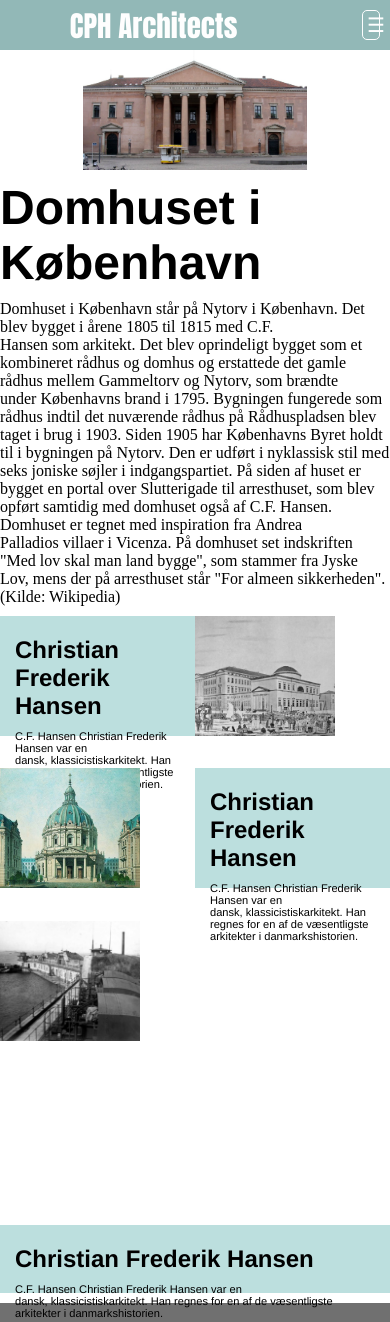
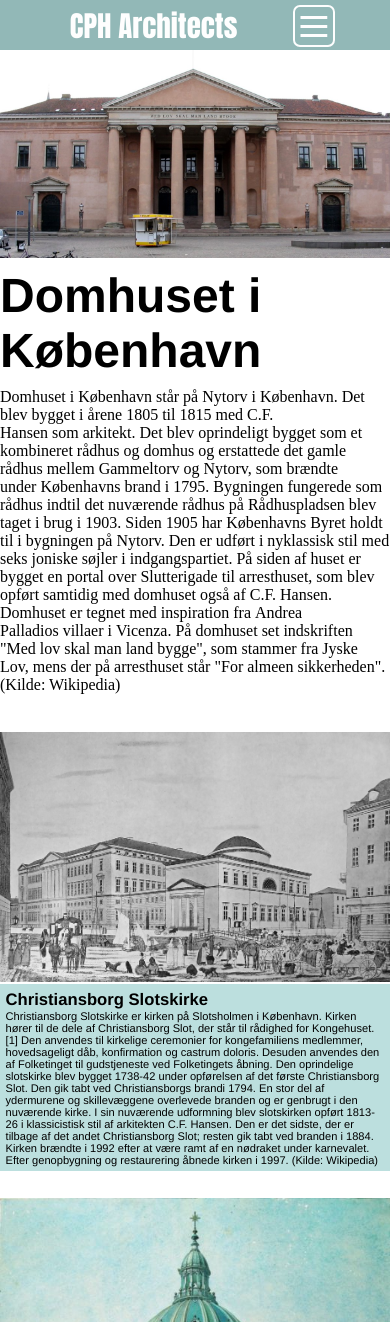
Before and after one commit to rts-cmk/cph_architects, a plain HTML site: page klassisk.html in a window 390 px wide. Shown: the top 1322 px of the page. Drawn offline with Linux system fonts and the light colour scheme.

Commit message:
klassisk

```diff
--- a/assets/style/klassisk.css
+++ b/assets/style/klassisk.css
@@ -10,6 +10,9 @@
 .center{
     display: block;
     margin: auto;
+    object-fit: cover;
+    width: 100%;
+    height: 100%;
 }
 .box{
     max-width: 750px;
@@ -24,78 +27,70 @@
 
 .wrapper{
     margin: 10px auto 5px auto;
-    display: grid;
-    grid-template-columns: 1fr 1fr;
-    grid-auto-rows: 1fr 1fr 1fr 1fr 10%;
-    grid-row-gap: 20px;
+
     font-size: calc(1em + (21 - 16) * (100vw - 420px) / (1920 - 412));
 }
 .carddiv{
     background-color: #bcdfde;
     font-family: 'Franklin Gothic Medium', 'Arial Narrow', Arial, sans-serif;
+    padding: 0.5em;
+}
+.img{
+    object-fit: cover;
+    width: 100%;
+    height: 100% ;
 }
 
 @media screen and (max-width: 768px){
+    .center{
+
+    }
     .wrapper{
+        display: flex;
+        flex-direction: column;
         max-width: 600px;
         font-size: calc(0.7em + (21 - 16) * (100vw - 420px) / (1920 - 412));
     }
     .figimg{
-        max-width: 140px;
-    }
-    img{
-        max-height: 120px;
+        max-width: 100%;
+        margin-top: 7%;
     }
     .carddiv{
-        max-height: 120px;
+        max-height: 100%;
     }
 }
 @media screen and (min-width: 769px){
     .wrapper{
         width: 900px;
-    }
-    /*.figimg{
-      max-width: 375px;  */
+        display: grid;
+        grid-template-columns: 1fr 1fr;
+        grid-auto-rows: 1fr 1fr 1fr 1fr 10%;
+        grid-row-gap: 20px;
     }
     h2{
         font-size: 24px;
         margin: 5px 0 10px 0;
     }
-    .carddiv{
-        padding: 15px;
-
-        max-width: 450px;
-    }
-    .img{
-        object-fit: cover;
-        width: 100%;
-        height: 100%;
-    }
     .klassiskimg1{
         grid-column: 2 / 3;
         grid-row: 1 / 2;
     }
-
     .klassiskdiv1{
         grid-column: 1 / 2;
         grid-row: 1 / 2;
     }
-
     .klassiskimg2{
         grid-column: 1 / 2;
         grid-row: 2 / 3;
     }
-
     .klassiskdiv2{
         grid-column: 2 / 3;
         grid-row: 2 / 3;
     }
-
     .klassiskimg3{
         grid-column: 1 / 3;
         grid-row: 3 / 6;
     }
-
     .klassiskdiv3{
         grid-column: 1 / 3;
         grid-row: 5 / 6;
--- a/assets/style/navbar.css
+++ b/assets/style/navbar.css
@@ -3,7 +3,6 @@
     padding: 0;
 }
 header{
-
     background-color: #92B8B7;
     color: #FEFEFE;
 }
@@ -17,9 +16,6 @@ ul{
     list-style: none;
     justify-content: space-evenly;
     align-items: center;
-}
-.ul{
-
 }
 a{
     color: #FEFEFE;
@@ -75,17 +71,7 @@ input[type="checkbox"]{
         grid-column: 1 / 2;
         grid-row: 1 / 2;
     }
-    .menubox{
-        border: solid 1px;
-        margin: 10px;
-        padding: 2px 4px 2px 4px;
-        border-radius: 5px;
-        grid-column: 2 / 3;
-        grid-row: 1 / 2;
-        width: 18px;
-        justify-self: flex-end;
-    }
-    .burger{
-        font-size: 20px;
+    label{
+        margin-top: 5px;
     }
 }
--- a/klassisk.html
+++ b/klassisk.html
@@ -14,7 +14,7 @@
                 <p>CPH Architects</p>
             </div>
             <label for="checkbox" class="menubox">
-                <span class="burger">&#9776;</span>
+                <span class="burger"><img src="./assets/img/Symbol 1 – 2.png" alt="menu"></span>
             </label>
             <input id="checkbox" type="checkbox">
             <ul class="ul">
@@ -43,26 +43,35 @@
             <img class="img" src="./assets/img/hansen/hansen/Christiansborg_Holm_1837.jpg" alt="christiansborg holm">
         </figure>
         <div class="carddiv klassiskdiv1">
-            <h2>Christian Frederik Hansen</h2>
-            <p>C.F. Hansen Christian Frederik Hansen var en dansk, klassicistiskarkitekt. Han regnes for en af de væsentligste arkitekter i danmarkshistorien.</p>
+            <h2>Christiansborg Slotskirke</h2>
+            <p>Christiansborg Slotskirke er kirken på Slotsholmen i København. Kirken hører til de dele af Christiansborg Slot, der står til rådighed for Kongehuset.[1] Den anvendes til kirkelige ceremonier for kongefamiliens medlemmer, hovedsageligt dåb, konfirmation og castrum doloris. Desuden anvendes den af Folketinget til gudstjeneste ved Folketingets åbning.
+                Den oprindelige slotskirke blev bygget 1738-42 under opførelsen af det første Christiansborg Slot. Den gik tabt ved Christiansborgs brandi 1794. En stor del af ydermurene og skillevæggene overlevede branden og er genbrugt i den nuværende kirke.
+                I sin nuværende udformning blev slotskirken opført 1813-26 i klassicistisk stil af arkitekten C.F. Hansen. Den er det sidste, der er tilbage af det andet Christiansborg Slot; resten gik tabt ved branden i 1884.
+                Kirken brændte i 1992 efter at være ramt af en nødraket under karnevalet. Efter genopbygning og restaurering åbnede kirken i 1997.
+                (Kilde: Wikipedia)
+            </p>
         </div>
-
-
         <figure class="figimg klassiskimg2">
             <img class="img" src="./assets/img/mehldahl/mehldahl/illu-10a.jpg" alt="marmorkirken">
         </figure>
         <div class="carddiv klassiskdiv2">
-            <h2>Christian Frederik Hansen</h2>
-            <p>C.F. Hansen Christian Frederik Hansen var en dansk, klassicistiskarkitekt. Han regnes for en af de væsentligste arkitekter i danmarkshistorien.</p>
+            <h2>Marmorkirken</h2>
+            <p>I 1874 købte finansmanden C.F. Tietgen kirkepladsen, inklusive ruinen, af staten, som havde overtaget ejerskabet fra kongehuset i 1849 med det formål at videreføre byggeriet, hvilket også blev sat som betingelse for købet.
+                Tietgens plan var at lade arkitekten Christian Zwingmann lede byggeriet og bruge Ferdinand Meldahl som konsulent, men da Zwingmann pga sygdom måtte opgive sin arkitektvirksomhed i midten af 1870'erne, overtog Meldahl ledelsen. Han havde også sine egne meninger om, hvordan bygningen skulle færdiggøres. Meldahl overlod den daglige ledelse af byggeriet til sin nære medarbejder, arkitekten Albert Jensen.
+                Meldahls plan, som i øvrigt blev løbende justeret under byggeriet, indebar, at sidetårnene blev sløjfet, og rotunden blev reduceret i højden. Tempelindgangen blev reduceret til fire søjler i stedet for seks og helt sløjfet på St. Kongensgadesiden. Tambouren blev ligeledes lavere end Jardins, men alligevel lykkedes det Meldahl at komme næsten lige så højt i vejret, takket været en opadstræbende kuppelform, og frem for alt væsentlig højere lanterne og spir.
+                (Kilde: Wikipedia)
+            </p>
         </div>
-
-
         <figure class="figimg klassiskimg3">
             <img class="img" src="./assets/img/mehldahl/mehldahl/Provestenen2.jpg" alt="proevestenen">
         </figure>
         <div class="carddiv klassiskdiv3">
-            <h2>Christian Frederik Hansen</h2>
-            <p>C.F. Hansen Christian Frederik Hansen var en dansk, klassicistiskarkitekt. Han regnes for en af de væsentligste arkitekter i danmarkshistorien.</p>
+            <h2>Prøvestenen</h2>
+            <p>er en stor kunstig ø med et fort, hvis opgave oprindeligt var at beskytte indsejlingen til København.
+            Prøvestenens historie begyndte i 1713, da det besluttedes at opføre et søfort øst for Amagers kyst. Man sænkede flydedokken "Prøvestenen", som skulle fungere som forsvarsværk. Anlægget gik i forfald, og først 1859-1863 blev der lavet en kunstig ø og et fort, tegnet af Ferdinand Meldahl. Sammen med Mellemfortet er det Danmarks ældste betonanlæg.
+            Selve øen blev opbygget ved at sætte et par udtjente linjeskibe på grund.
+            I 1922 blev Prøvestenen nedlagt som forsvarsværk, og Prøvestensfortet blev købt af Søværnet og tjente herefter til opbevaring af olie og benzin.Københavns Havnevæsen overtog i 1933 de nedlagte søforter.
+        </p>
         </div>
     </div>
     <footer>
```
Also changed, not shown: navbar.html (+1 -1 lines), assets/img/Symbol 1 – 2.png (added).
